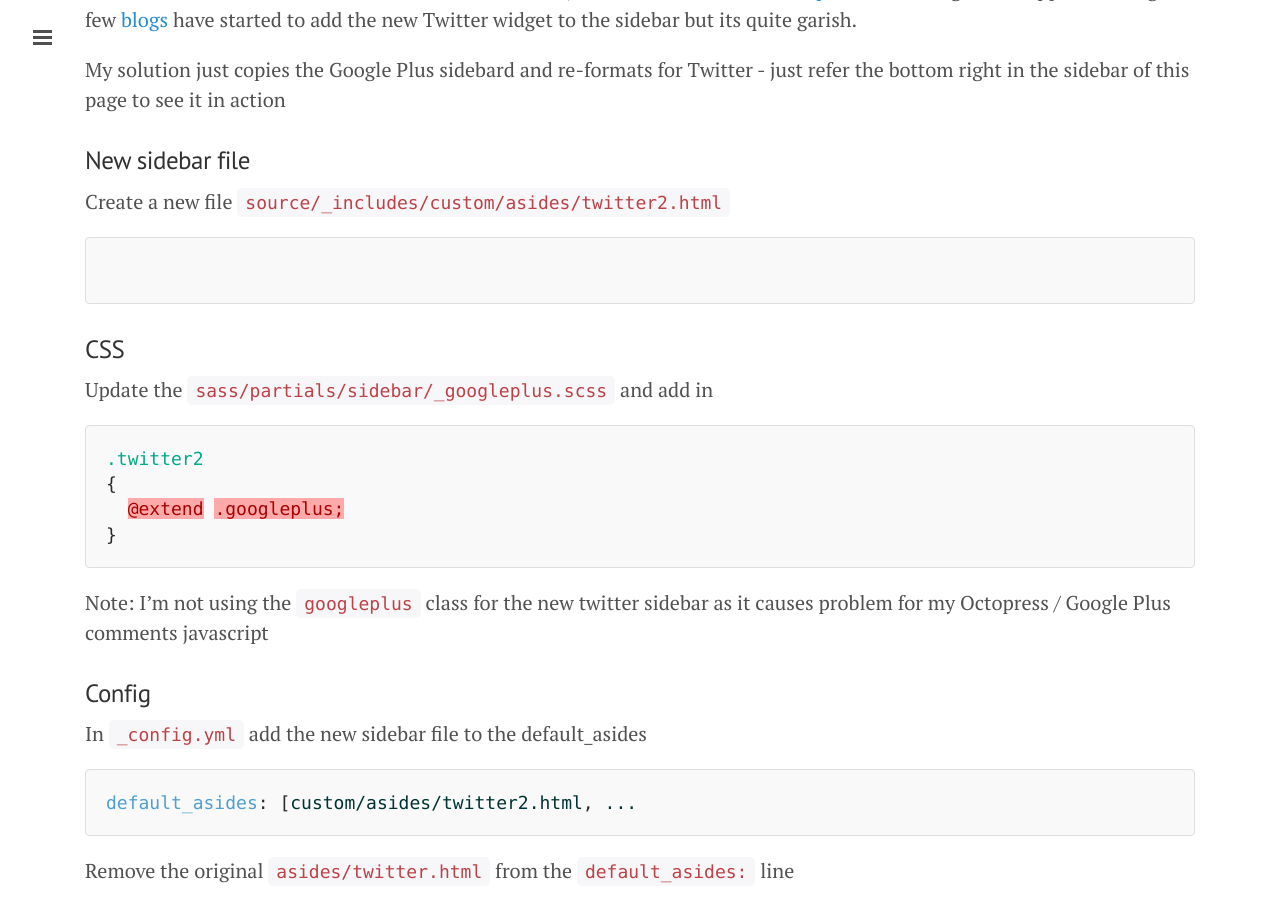
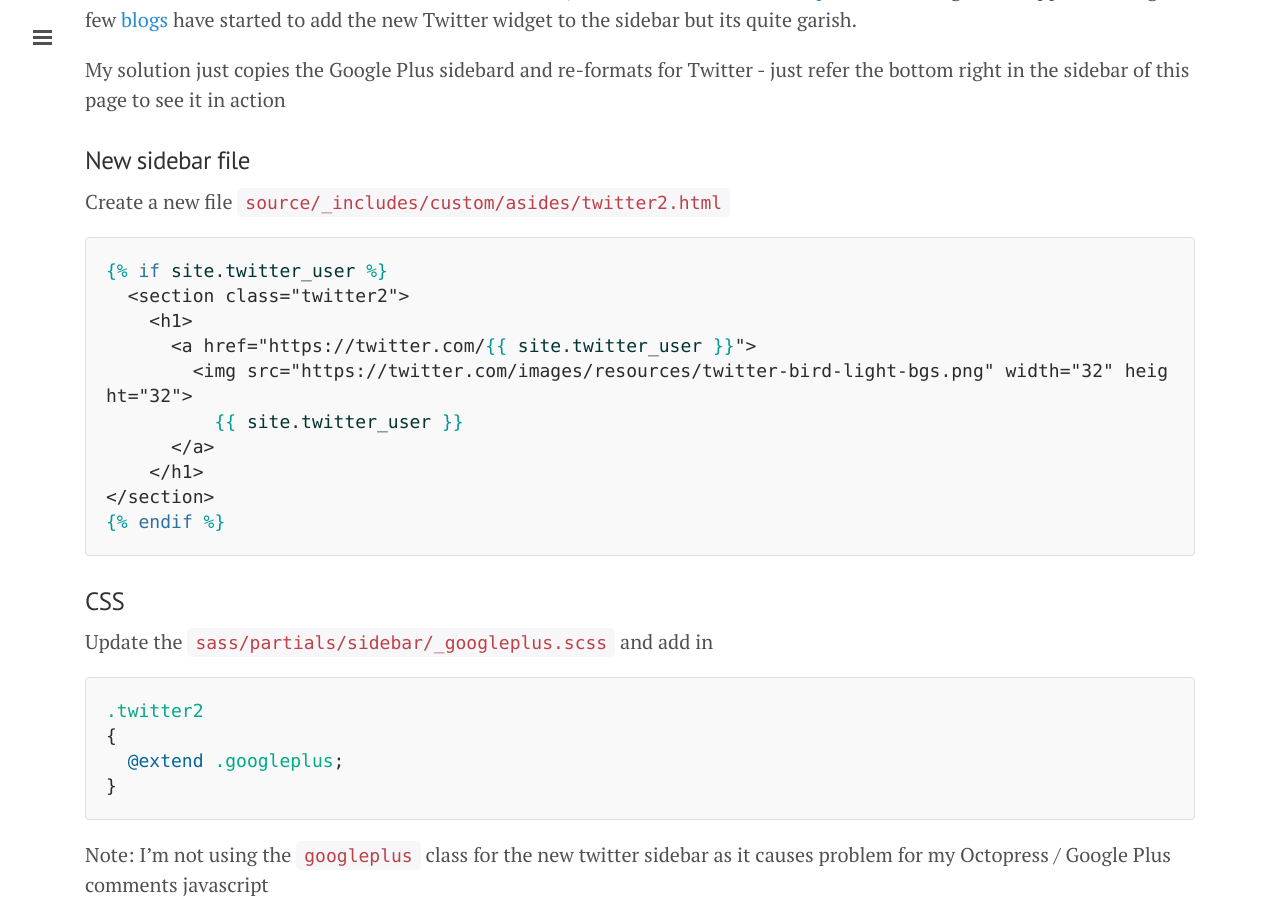
Before and after one commit to justinkelly/justinkelly.github.io, a Jekyll site: the page built from _posts/2013-06-19-twitter-sidebar-for-octopress.markdown, in a window 1280 px wide and 900 px high, scrolled down 257 px. Built offline with Jekyll 4.4.1, drawn with Linux system fonts in a browser that asks for light colours; nearby versions of some CDN libraries; comment, search, counter and statistics services are not loaded.

Commit message:
octopress

````diff
--- a/_posts/2013-06-19-twitter-sidebar-for-octopress.markdown
+++ b/_posts/2013-06-19-twitter-sidebar-for-octopress.markdown
@@ -13,6 +13,7 @@ My solution just copies the Google Plus sidebard and re-formats for Twitter - ju
 
 Create a new file `source/_includes/custom/asides/twitter2.html`
 
+{% raw %}
 ``` liquid
 {% if site.twitter_user %}
   <section class="twitter2">
@@ -25,11 +26,13 @@ Create a new file `source/_includes/custom/asides/twitter2.html`
 </section>
 {% endif %}
 ```
+{% endraw %}
+
 ### CSS
 
 Update the `sass/partials/sidebar/_googleplus.scss` and add in
 
-``` css
+``` scss
 .twitter2
 {
   @extend .googleplus;
````
Also changed, not shown: _posts/2011-11-25-simple-invoices-20111-released.html (+1 -2 lines).
